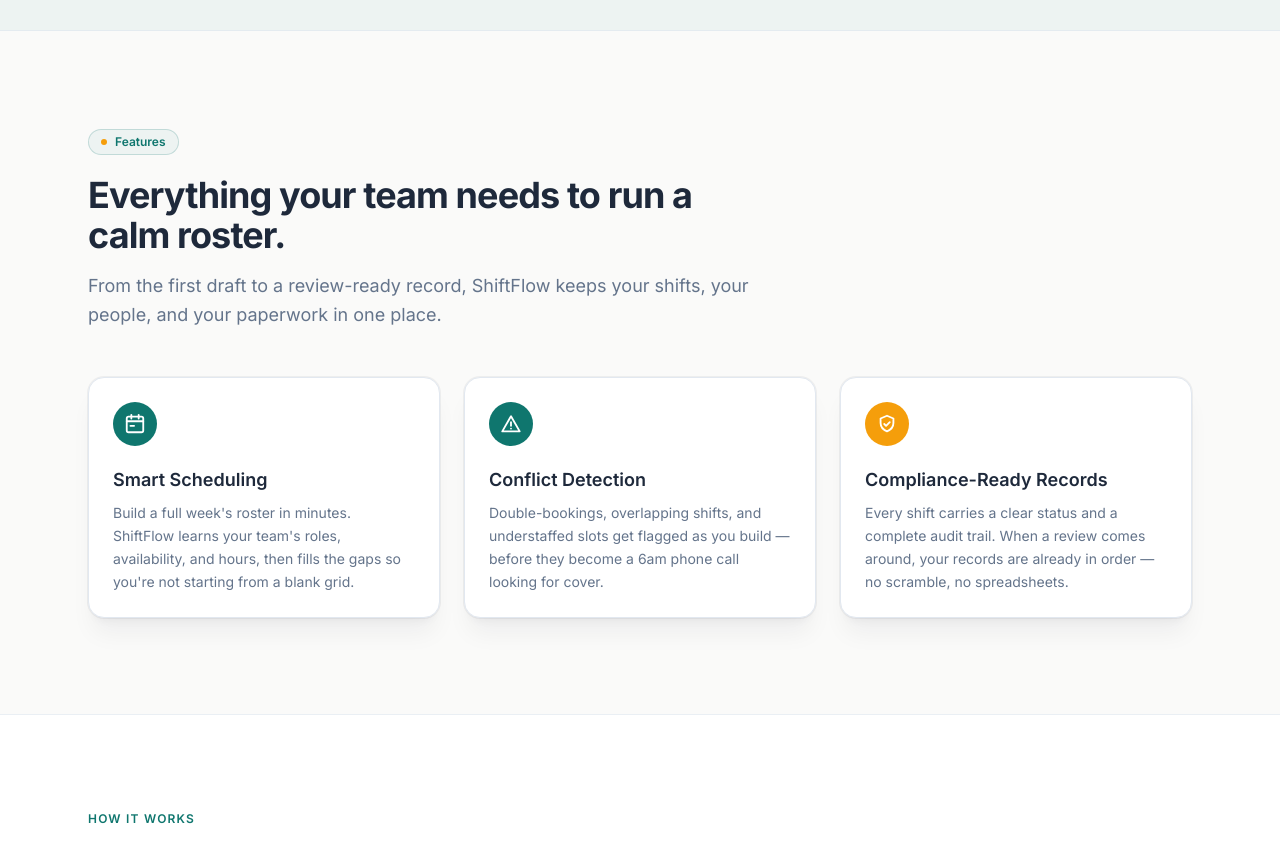
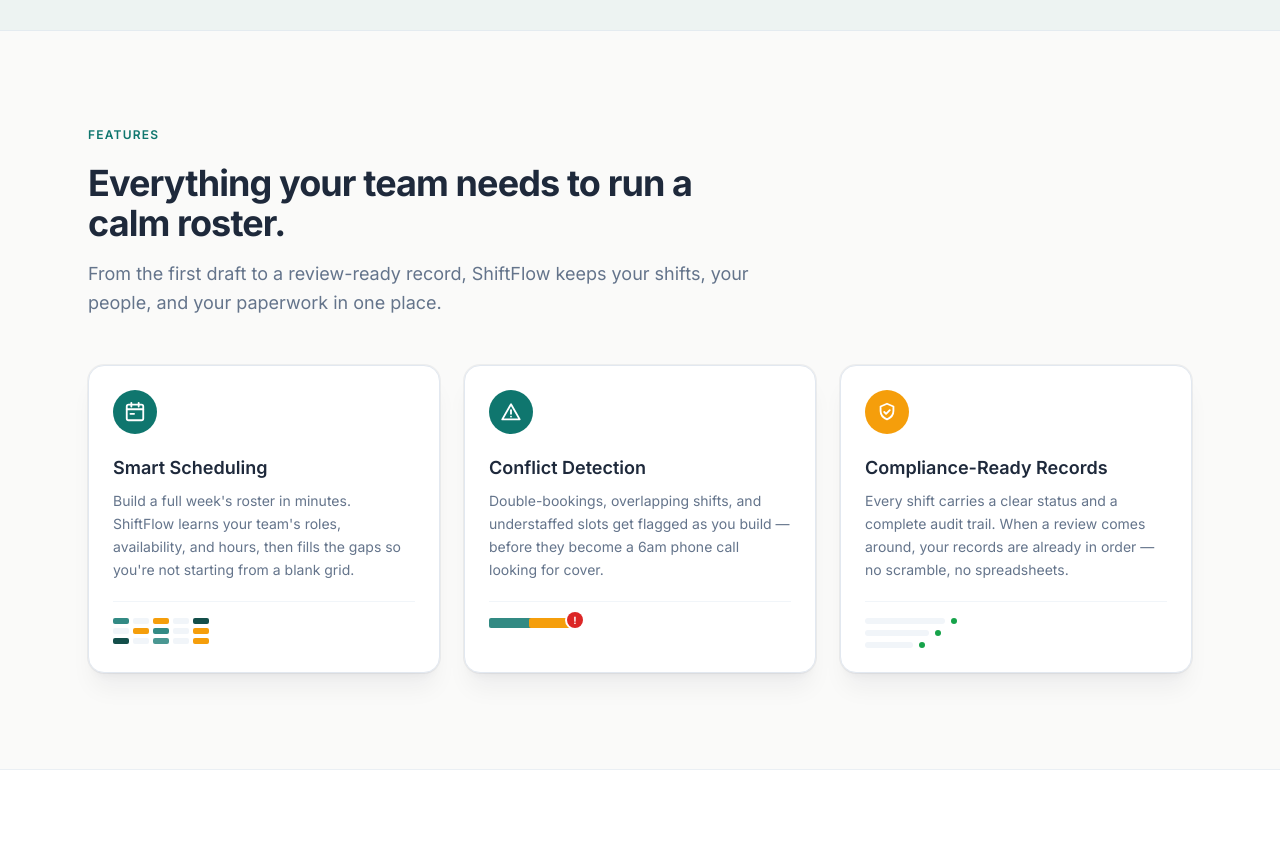
Before and after one commit to charlesalo/shiftflow-rostering, a Next.js app: page / in a window 1280 px wide. Shown: the part 706-1556 px from the top of the page. Built offline with nearby package versions, Linux system fonts and the light colour scheme.

Commit message:
feat: restyle eyebrow label, add micro-UI graphics and hover effects to feature cards

```diff
--- a/components/landing/Features.js
+++ b/components/landing/Features.js
@@ -1,4 +1,3 @@
-import Badge from "@/components/ui/Badge";
 import Card from "@/components/ui/Card";
 
 function CalendarIcon() {
@@ -46,11 +45,70 @@
   );
 }
 
+// Micro-UI previews — tiny abstracted fragments, not real mockups.
+// Colors reuse the SHIFT_TYPES palette from lib/roster-data.js so this
+// reads as one product with the dashboard and the hero's RosterCard.
+function SchedulingPreview() {
+  const rows = [
+    ["bg-primary/85", "bg-slate-100", "bg-accent", "bg-slate-100", "bg-primary-dark"],
+    ["bg-slate-100", "bg-accent", "bg-primary/85", "bg-slate-100", "bg-accent"],
+    ["bg-primary-dark", "bg-slate-100", "bg-primary/85", "bg-slate-100", "bg-accent"],
+  ];
+  return (
+    <div className="flex flex-col gap-1">
+      {rows.map((row, ri) => (
+        <div key={ri} className="flex gap-1">
+          {row.map((color, ci) => (
+            <span
+              key={ci}
+              className={`h-1.5 w-4 rounded-sm ${color} ${
+                ri === 2 && ci === 2 ? "motion-safe:animate-pulse" : ""
+              }`}
+            />
+          ))}
+        </div>
+      ))}
+    </div>
+  );
+}
+
+function ConflictPreview() {
+  return (
+    <div className="relative flex h-2.5 w-fit">
+      <span className="h-2.5 w-12 rounded-sm bg-primary/85" />
+      <span className="-ml-2 h-2.5 w-12 rounded-sm bg-accent" />
+      <span className="absolute -top-1.5 -right-1.5 grid h-4 w-4 place-items-center rounded-full bg-danger text-[10px] font-bold text-white ring-2 ring-surface">
+        !
+      </span>
+    </div>
+  );
+}
+
+function CompliancePreview() {
+  const bars = ["w-20", "w-16", "w-12"];
+  return (
+    <div className="flex flex-col gap-1.5">
+      {bars.map((width, i) => (
+        <div key={i} className="flex items-center gap-1.5">
+          <span className={`h-1.5 ${width} rounded-full bg-slate-100`} />
+          <span className="h-1.5 w-1.5 shrink-0 rounded-full bg-success" />
+        </div>
+      ))}
+    </div>
+  );
+}
+
 // Icon circle accents: teal for scheduling/conflict, amber for the
 // compliance card to tie it to the audit accent color.
 const ACCENTS = {
   primary: "bg-primary text-surface",
   amber: "bg-accent text-surface",
+};
+
+// Top accent line on hover — reuses each card's own icon color.
+const ACCENT_BAR = {
+  primary: "bg-primary",
+  amber: "bg-accent",
 };
 
 const FEATURES = [
@@ -59,18 +117,21 @@
     accent: "primary",
     title: "Smart Scheduling",
     body: "Build a full week's roster in minutes. ShiftFlow learns your team's roles, availability, and hours, then fills the gaps so you're not starting from a blank grid.",
+    preview: SchedulingPreview,
   },
   {
     icon: ConflictIcon,
     accent: "primary",
     title: "Conflict Detection",
     body: "Double-bookings, overlapping shifts, and understaffed slots get flagged as you build — before they become a 6am phone call looking for cover.",
+    preview: ConflictPreview,
   },
   {
     icon: ShieldIcon,
     accent: "amber",
     title: "Compliance-Ready Records",
     body: "Every shift carries a clear status and a complete audit trail. When a review comes around, your records are already in order — no scramble, no spreadsheets.",
+    preview: CompliancePreview,
   },
 ];
 
@@ -79,9 +140,9 @@
     <section id="features" className="scroll-mt-16">
       <div className="mx-auto max-w-6xl px-5 py-20 sm:px-6 lg:py-24">
         <div className="max-w-2xl">
-          <Badge tone="primary" size="md" dot>
+          <p className="text-xs font-semibold uppercase tracking-widest text-primary">
             Features
-          </Badge>
+          </p>
           <h2 className="mt-5 text-3xl font-bold tracking-tight text-text sm:text-4xl">
             Everything your team needs to run a calm roster.
           </h2>
@@ -92,8 +153,16 @@
         </div>
 
         <div className="mt-12 grid gap-6 md:grid-cols-3">
-          {FEATURES.map(({ icon: Icon, accent, title, body }) => (
-            <Card key={title} className="rounded-2xl p-6">
+          {FEATURES.map(({ icon: Icon, accent, title, body, preview: Preview }) => (
+            <Card
+              key={title}
+              className="group relative rounded-2xl p-6 transition duration-300 ease-out hover:-translate-y-1 hover:shadow-2xl hover:shadow-slate-900/10"
+            >
+              <div className="absolute inset-0 overflow-hidden rounded-2xl" aria-hidden="true">
+                <span
+                  className={`absolute inset-x-0 top-0 h-[3px] opacity-0 transition-opacity duration-300 ease-out group-hover:opacity-100 ${ACCENT_BAR[accent]}`}
+                />
+              </div>
               <span
                 className={`grid h-11 w-11 place-items-center rounded-full ${ACCENTS[accent]}`}
               >
@@ -101,6 +170,9 @@
               </span>
               <h3 className="mt-5 text-lg font-semibold text-text">{title}</h3>
               <p className="mt-2 text-sm leading-relaxed text-text-muted">{body}</p>
+              <div className="mt-5 border-t border-slate-100 pt-4" aria-hidden="true">
+                <Preview />
+              </div>
             </Card>
           ))}
         </div>
```
